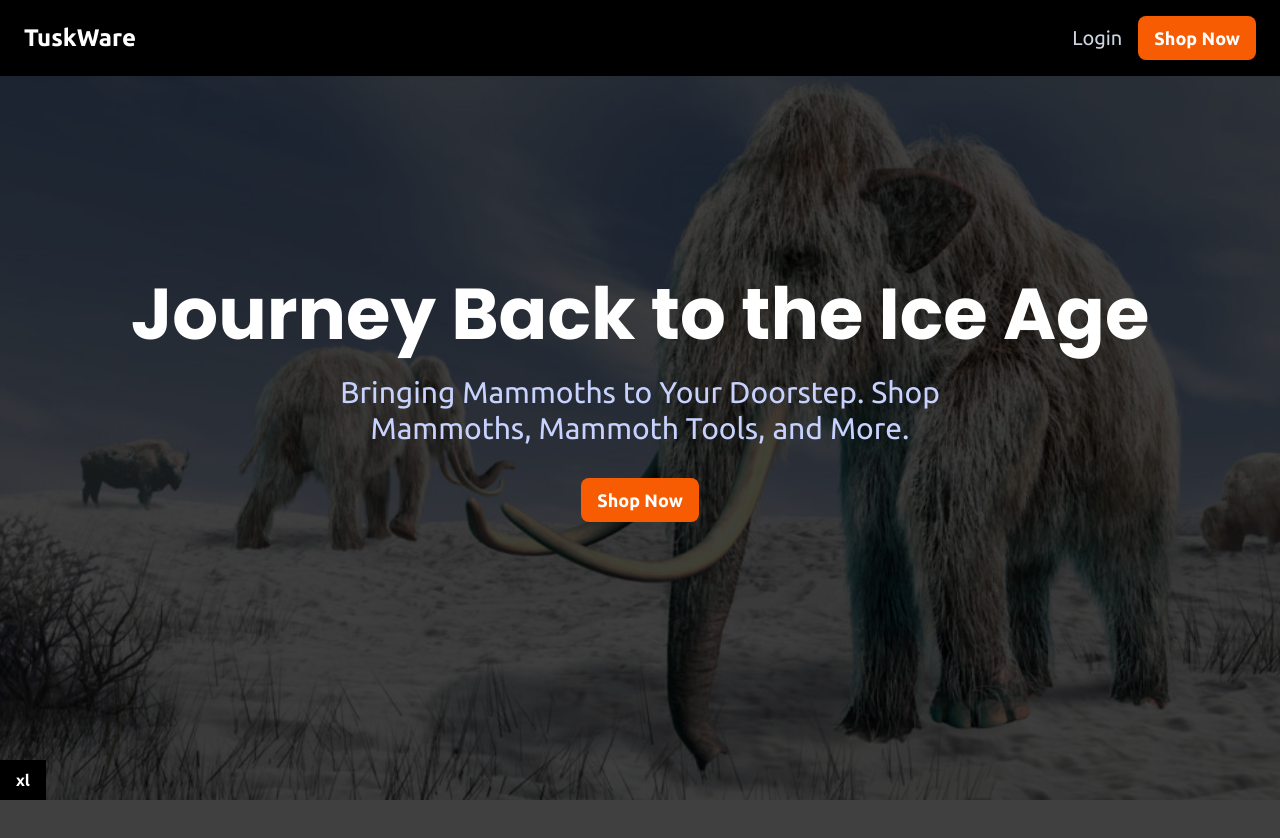
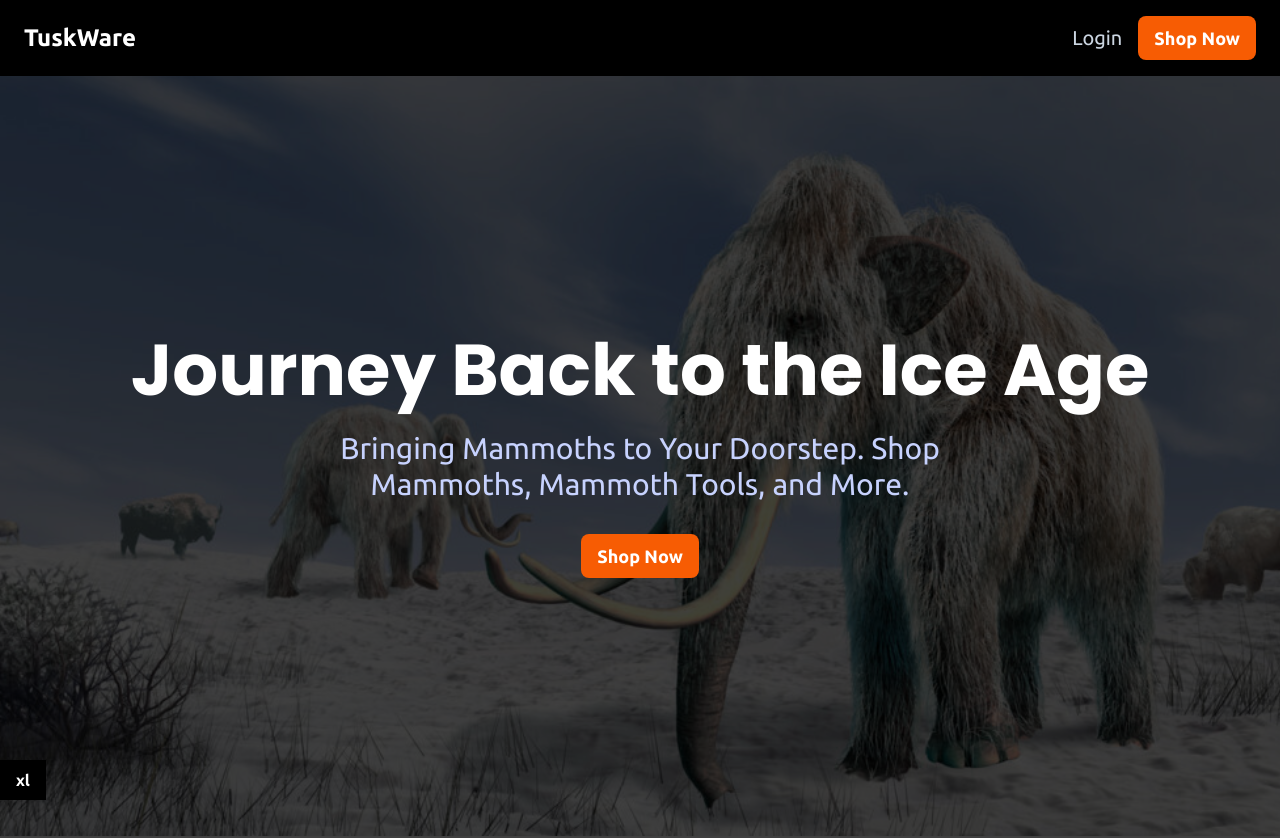
Before and after one commit to Jankela04/tuskware, a Next.js app: page / in a window 1280 px wide. Shown: the top 838 px of the page. Built offline with nearby package versions, Linux system fonts and the light colour scheme.

Commit message:
fix: navbar position + hero height + convert cta buttons to links

```diff
--- a/src/app/(home)/page.tsx
+++ b/src/app/(home)/page.tsx
@@ -1,7 +1,7 @@
+import Link from "next/link";
 import { Balancer } from "react-wrap-balancer";
 import Image from "next/image";
 import { poppins } from "@/lib/fonts";
-import Button from "@/components/ui/Button";
 import * as Accordion from "@/components/ui/Accordion";
 import { cn } from "@/lib/utils";
 
@@ -19,7 +19,7 @@ export default function Home() {
 
 function HeroSection() {
   return (
-    <section className="relative h-screen w-full select-text">
+    <section className="relative h-[95vh] w-full select-text">
       <div className="h-full w-full brightness-[0.25]">
         <Image
           priority
@@ -45,7 +45,7 @@ function HeroSection() {
             and More.
           </Balancer>
         </p>
-        <Button className="mt-8">Shop Now</Button>
+        <CTAButton />
       </div>
     </section>
   );
@@ -240,8 +240,23 @@ function CTASection() {
         Are you ready?
       </h2>
       <div className="flex justify-center">
-        <Button>Shop Now</Button>
+        <CTAButton />
       </div>
     </section>
   );
 }
+
+function CTAButton() {
+  return (
+    <Link
+      href="/shop"
+      className={cn(
+        "mt-8",
+        "align-center inline-flex justify-center rounded-lg px-4 py-2 text-lg",
+        "bg-primary-500 font-bold hover:bg-primary-600"
+      )}
+    >
+      Shop Now
+    </Link>
+  );
+}
--- a/src/components/Navbar.tsx
+++ b/src/components/Navbar.tsx
@@ -1,7 +1,7 @@
 "use client";
 import Link from "next/link";
-import Button from "./ui/Button";
 import { useEffect, useState } from "react";
+import { cn } from "@/lib/utils";
 
 function Navbar() {
   const [isMobileMenuOpen, setIsMobileMenuOpen] = useState(false);
@@ -22,7 +22,7 @@ function Navbar() {
     };
   }, []);
   return (
-    <nav className="absolute top-0 z-50 w-full bg-black text-white">
+    <nav className="w-full bg-black text-white">
       <div className="content-container flex items-center justify-between py-4">
         <Link href="/" className="text-2xl font-bold">
           TuskWare
@@ -33,7 +33,7 @@ function Navbar() {
         <div
           className={`left-0 bg-black md:flex md:items-center md:gap-4 ${
             isMobileMenuOpen
-              ? "absolute top-16 flex w-full flex-col items-end justify-between gap-5 p-5"
+              ? "absolute top-16 z-50 flex w-full flex-col items-end justify-between gap-5 p-5"
               : "hidden"
           }`}
         >
@@ -52,7 +52,15 @@ const NavLinks = () => {
       >
         Login
       </Link>
-      <Button>Shop Now</Button>
+      <Link
+        href="/shop"
+        className={cn(
+          "align-center inline-flex justify-center rounded-lg px-4 py-2 text-lg",
+          "bg-primary-500 font-bold hover:bg-primary-600"
+        )}
+      >
+        Shop Now
+      </Link>
     </>
   );
 };
```
